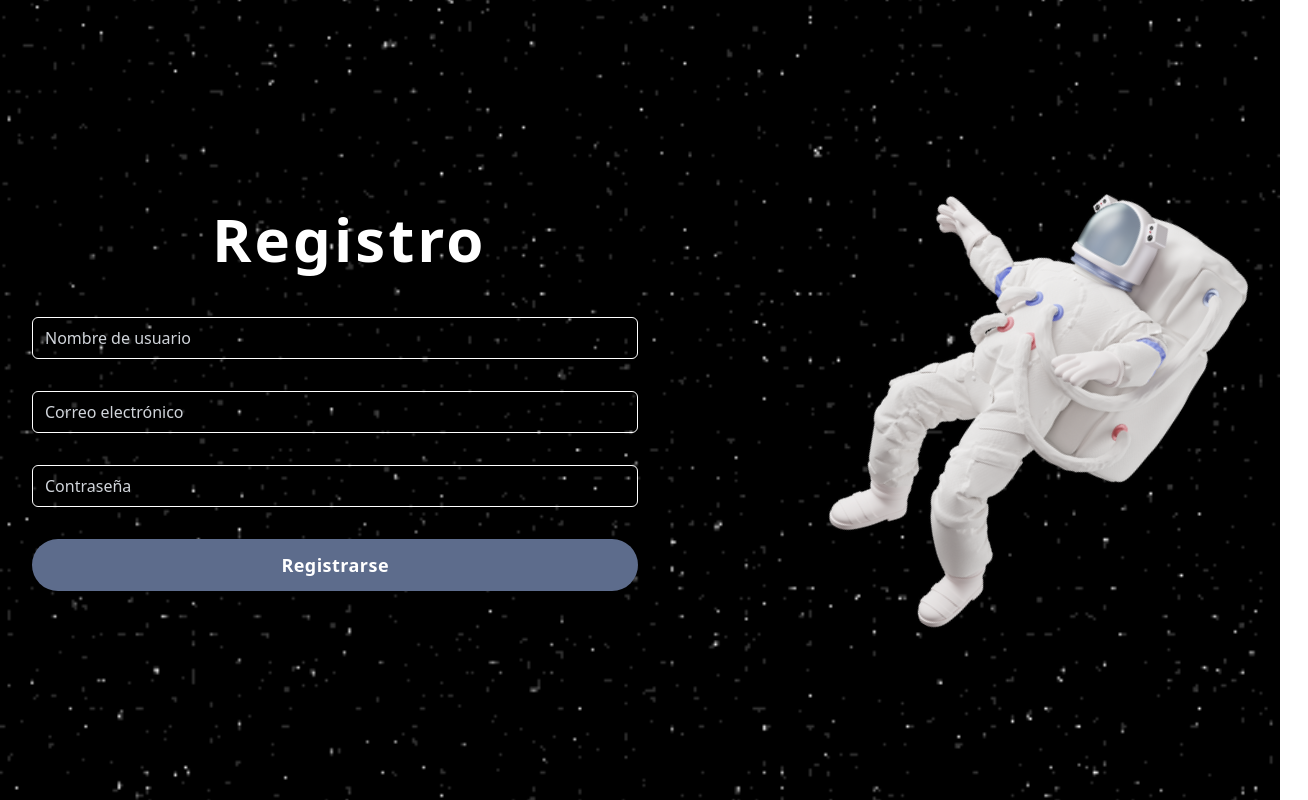
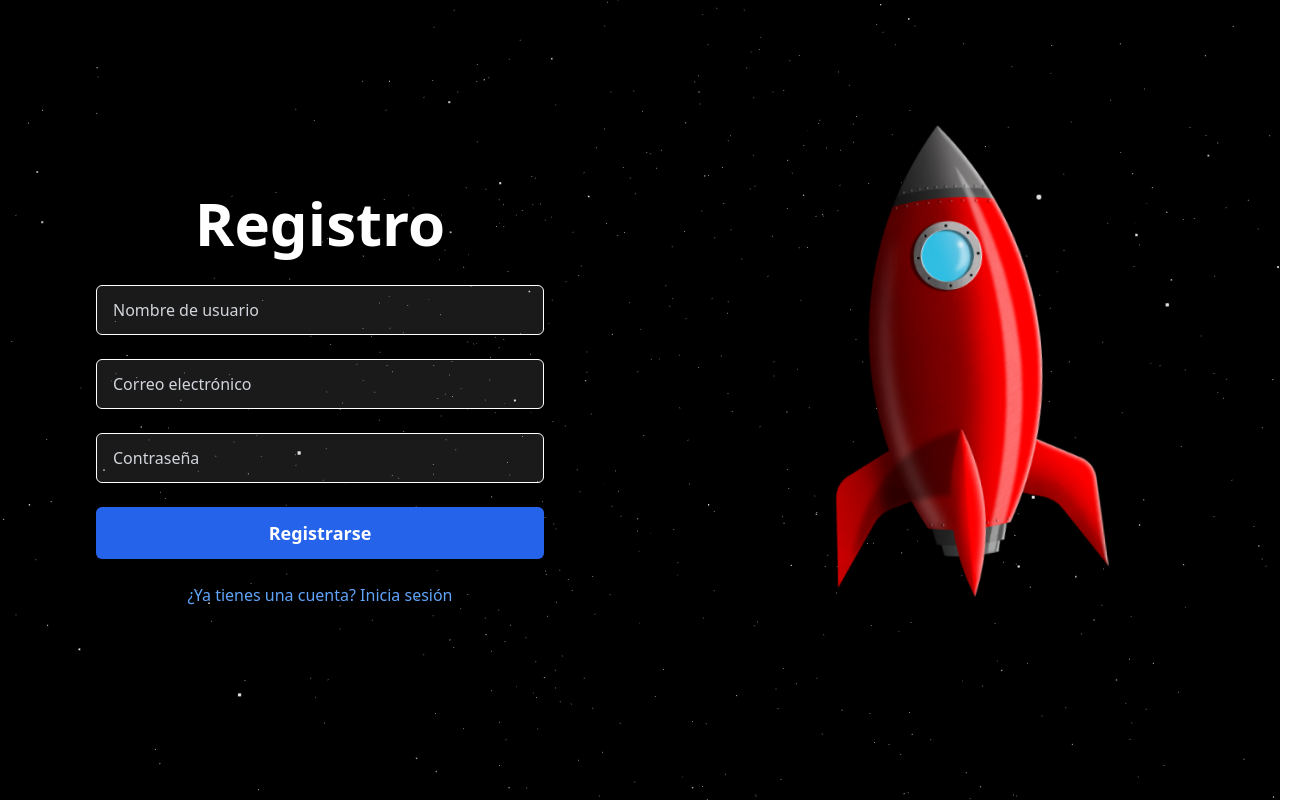
Before and after one commit to rotosaurio/spaceapps, a Next.js app: page /register in a window 1280 px wide. Shown: the whole page, 1308 px wide, since content can reach past the window. Built offline with nearby package versions, Linux system fonts and the light colour scheme.

Commit message:
Registro correcion

```diff
--- a/pages/index.js
+++ b/pages/index.js
@@ -89,7 +89,7 @@ export default function NASAGalaxyPortal() {
           transition={{ duration: 1 }}
           className="text-6xl font-bold mb-4 text-white"
         >
-          Explora el Cosmos
+          CosmoXplora
         </motion.h1>
         <motion.p
           initial={{ opacity: 0 }}
--- a/pages/login.js
+++ b/pages/login.js
@@ -1,8 +1,68 @@
-import React, { useState, useEffect } from 'react';
+'use client'
+
+import React, { useState, useEffect, useRef, useMemo } from 'react';
 import Head from 'next/head';
 import Image from 'next/image';
 import { useRouter } from 'next/router';
 import { signIn, useSession } from "next-auth/react";
+import { Canvas, useFrame } from '@react-three/fiber'
+import { Points, PointMaterial } from '@react-three/drei'
+import * as THREE from 'three'
+import { motion } from 'framer-motion'
+
+function Stars({ count = 5000 }) {
+  const points = useMemo(() => {
+    const p = new Array(count).fill().map(() => (Math.random() - 0.5) * 20)
+    return new Float32Array(p)
+  }, [count])
+
+  const ref = useRef()
+  useFrame((state, delta) => {
+    ref.current.rotation.x -= delta / 20
+    ref.current.rotation.y -= delta / 30
+  })
+
+  return (
+    <group rotation={[0, 0, Math.PI / 4]}>
+      <Points ref={ref} positions={points} stride={3} frustumCulled={false}>
+        <PointMaterial
+          transparent
+          color="#ffffff"
+          size={0.02}
+          sizeAttenuation={true}
+          depthWrite={false}
+          blending={THREE.AdditiveBlending}
+        />
+      </Points>
+    </group>
+  )
+}
+
+function InvisiblePlanet() {
+  const ref = useRef()
+  useFrame((state) => {
+    ref.current.rotation.y += 0.001
+  })
+
+  return (
+    <mesh ref={ref} position={[3, -2, -5]}>
+      <sphereGeometry args={[2, 32, 32]} />
+      <meshBasicMaterial color="#000000" transparent opacity={0} />
+    </mesh>
+  )
+}
+
+function Scene() {
+  return (
+    <>
+      <color attach="background" args={["#000000"]} />
+      <Stars />
+      <InvisiblePlanet />
+      <ambientLight intensity={0.1} />
+      <pointLight position={[10, 10, 10]} intensity={0.5} />
+    </>
+  )
+}
 
 export default function Login() {
   const [correo, setCorreo] = useState('');
@@ -58,30 +118,32 @@ export default function Login() {
     }
   };
 
-  // Usa una variable de entorno para la ruta del GIF, con una ruta por defecto
-  const backgroundGif = process.env.NEXT_PUBLIC_BACKGROUND_GIF || '/star-4773.gif';
-  // Usa una variable de entorno para la ruta de tu imagen, con una ruta por defecto
   const rightImage = process.env.NEXT_PUBLIC_RIGHT_IMAGE || '/astro.png';
 
   return (
-    <div
-      className="min-h-screen flex bg-cover bg-center bg-no-repeat"
-      style={{backgroundImage: `url('${backgroundGif}')`}}
-    >
+    <div className="relative w-full h-screen overflow-hidden bg-black text-white font-sans">
+      <Canvas className="absolute inset-0">
+        <Scene />
+      </Canvas>
+
       <Head>
         <title>Iniciar Sesión</title>
         <meta name="description" content="Página de inicio de sesión" />
         <link rel="icon" href="/favicon.ico" />
       </Head>
 
+      <div className="absolute inset-0 flex z-10">
         <main className="w-2/3 p-8 pr-24 flex items-center">
           <div className="w-full max-w-2x1">
-          <h1
+            <motion.h1
+              initial={{ opacity: 0, y: -50 }}
+              animate={{ opacity: 1, y: 0 }}
+              transition={{ duration: 1 }}
               className="text-6xl font-bold text-white mb-12 drop-shadow-lg tracking-wider"
               style={{ textIndent: '3em' }}
             >
               Iniciar Sesión
-          </h1>
+            </motion.h1>
             {error && <p className="text-red-500 mb-4">{error}</p>}
             <form className="space-y-8" onSubmit={handleSubmit}>
               <div>
@@ -104,34 +166,47 @@ export default function Login() {
                   onChange={(e) => setContraseña(e.target.value)}
                 />
               </div>
-            <div className="mt-8 space-y-4">
-              <button
+              <div className="mt-8 flex space-x-4">
+                <motion.button
                   type="submit"
-                className="w-full bg-[#5D6C8C] text-white py-2 px-8 rounded-full hover:bg-[#4A5670] focus:outline-none focus:ring-2 focus:ring-[#5D6C8C] focus:ring-opacity-50 transition duration-300 text-lg font-semibold tracking-wide"
+                  className="flex-1 bg-[#5D6C8C] text-white py-2 px-8 rounded-full hover:bg-[#4A5670] focus:outline-none focus:ring-2 focus:ring-[#5D6C8C] focus:ring-opacity-50 transition duration-300 text-lg font-semibold tracking-wide"
+                  whileHover={{ scale: 1.05 }}
+                  whileTap={{ scale: 0.95 }}
                 >
                   Iniciar Sesión
-              </button>
-              <button
+                </motion.button>
+                <motion.button
                   type="button"
                   onClick={handleGoogleSignIn}
-                className="w-full bg-[#5D6C8C] text-white py-2 px-8 rounded-full hover:bg-[#4A5670] focus:outline-none focus:ring-2 focus:ring-[#5D6C8C] focus:ring-opacity-50 transition duration-300 text-lg font-semibold tracking-wide flex items-center justify-center"
+                  className="flex-1 bg-[#5D6C8C] text-white py-2 px-8 rounded-full hover:bg-[#4A5670] focus:outline-none focus:ring-2 focus:ring-[#5D6C8C] focus:ring-opacity-50 transition duration-300 text-lg font-semibold tracking-wide flex items-center justify-center"
+                  whileHover={{ scale: 1.05 }}
+                  whileTap={{ scale: 0.95 }}
                 >
-                <img src="/google.png" alt="Google" className="w-14 h-10 mr-2" />
-                Iniciar con Google
-              </button>
+                  <img src="/google.png" alt="Google" className="w-6 h-6 mr-2" />
+                  Google
+                </motion.button>
               </div>
             </form>
           </div>
         </main>
 
         <div className="w-1/2 flex items-center justify-center p-8">
-        <div
+          <motion.div
             className="relative w-full h-full"
             style={{
               maxWidth: '65%',
               maxHeight: '90%',
               transform: `rotate(30deg) translateY(${imagePosition}px)`,
               transition: 'transform 0.5s ease-out'
+            }}
+            animate={{
+              rotate: [30, 35, 25, 30],
+              y: [0, -20, 20, 0]
+            }}
+            transition={{
+              duration: 10,
+              ease: "easeInOut",
+              repeat: Infinity,
             }}
           >
             <Image
@@ -140,8 +215,18 @@ export default function Login() {
               layout="fill"
               objectFit="contain"
             />
+          </motion.div>
         </div>
       </div>
+
+      <motion.div
+        initial={{ opacity: 0 }}
+        animate={{ opacity: 1 }}
+        transition={{ delay: 1, duration: 1 }}
+        className="absolute bottom-4 left-4 text-gray-500 text-sm z-10"
+      >
+        © {new Date().getFullYear()} Intolerantes al js
+      </motion.div>
     </div>
   );
 }
--- a/pages/register.js
+++ b/pages/register.js
@@ -1,7 +1,67 @@
-import React, { useState } from 'react';
+'use client'
+
+import React, { useState, useRef, useMemo } from 'react';
 import Head from 'next/head';
 import Image from 'next/image';
 import { useRouter } from 'next/router';
+import { Canvas, useFrame } from '@react-three/fiber'
+import { Points, PointMaterial } from '@react-three/drei'
+import * as THREE from 'three'
+import { motion } from 'framer-motion';
+
+function Stars({ count = 5000 }) {
+  const points = useMemo(() => {
+    const p = new Array(count).fill().map(() => (Math.random() - 0.5) * 20)
+    return new Float32Array(p)
+  }, [count])
+
+  const ref = useRef()
+  useFrame((_, delta) => {
+    ref.current.rotation.x -= delta / 20
+    ref.current.rotation.y -= delta / 30
+  })
+
+  return (
+    <group rotation={[0, 0, Math.PI / 4]}>
+      <Points ref={ref} positions={points} stride={3} frustumCulled={false}>
+        <PointMaterial
+          transparent
+          color="#ffffff"
+          size={0.02}
+          sizeAttenuation={true}
+          depthWrite={false}
+          blending={THREE.AdditiveBlending}
+        />
+      </Points>
+    </group>
+  )
+}
+
+function InvisiblePlanet() {
+  const ref = useRef()
+  useFrame(() => {
+    ref.current.rotation.y += 0.001
+  })
+
+  return (
+    <mesh ref={ref} position={[3, -2, -5]}>
+      <sphereGeometry args={[2, 32, 32]} />
+      <meshBasicMaterial color="#000000" transparent opacity={0} />
+    </mesh>
+  )
+}
+
+function Scene() {
+  return (
+    <>
+      <color attach="background" args={["#000000"]} />
+      <Stars />
+      <InvisiblePlanet />
+      <ambientLight intensity={0.1} />
+      <pointLight position={[10, 10, 10]} intensity={0.5} />
+    </>
+  )
+}
 
 export default function Register() {
   const [nombre, setNombre] = useState('');
@@ -31,10 +91,8 @@ export default function Register() {
       const data = await response.json();
 
       if (response.ok) {
-        // Registro exitoso, redirigir a la página de inicio de sesión o dashboard
         router.push('/login');
       } else {
-        // Mostrar error
         setError(data.error || 'Error en el registro');
       }
     } catch (error) {
@@ -43,38 +101,34 @@ export default function Register() {
     }
   };
 
-  // Usa una variable de entorno para la ruta del GIF, con una ruta por defecto
-  const backgroundGif = process.env.NEXT_PUBLIC_BACKGROUND_GIF || '/star-4773.gif';
-  // Usa una variable de entorno para la ruta de tu imagen, con una ruta por defecto
-  const rightImage = process.env.NEXT_PUBLIC_RIGHT_IMAGE || '/astro.png';
+  const rightImage = process.env.NEXT_PUBLIC_RIGHT_IMAGE || '/rocket.png';
 
   return (
-    <div
-      className="min-h-screen flex bg-cover bg-center bg-no-repeat"
-      style={{backgroundImage: `url('${backgroundGif}')`}}
-    >
+    <main className="relative w-full h-screen overflow-hidden bg-black text-white font-sans">
+      <Canvas className="absolute inset-0">
+        <Scene />
+      </Canvas>
+
       <Head>
         <title>Registro</title>
         <meta name="description" content="Página de registro" />
         <link rel="icon" href="/favicon.ico" />
       </Head>
 
-      <main className="w-2/3 p-8 pr-24 flex items-center">
-        <div className="w-full max-w-2xl">
-          <h1
-            className="text-6xl font-bold text-white mb-12 drop-shadow-lg tracking-wider"
-            style={{ textIndent: '3em' }}
-          >
+      <div className="absolute inset-0 flex flex-col md:flex-row z-10">
+        <div className="w-full md:w-1/2 p-8 flex items-center justify-center">
+          <div className="w-full max-w-md">
+            <h1 className="text-4xl md:text-6xl font-bold text-white mb-8 text-center">
               Registro
             </h1>
-          {error && <p className="text-red-500 mb-4">{error}</p>}
-          <form className="space-y-8" onSubmit={handleSubmit}>
+            {error && <p className="text-red-500 mb-4 text-center">{error}</p>}
+            <form className="space-y-6" onSubmit={handleSubmit}>
               <div>
                 <input
                   type="text"
                   placeholder="Nombre de usuario"
                   required
-                className="w-full px-3 py-2 bg-transparent border border-white rounded-md focus:outline-none focus:ring-2 focus:ring-blue-500 placeholder-gray-300 text-white"
+                  className="w-full px-4 py-3 bg-white bg-opacity-10 border border-white rounded-md focus:outline-none focus:ring-2 focus:ring-blue-500 placeholder-gray-300 text-white"
                   value={nombre}
                   onChange={(e) => setNombre(e.target.value)}
                 />
@@ -84,7 +138,7 @@ export default function Register() {
                   type="email"
                   placeholder="Correo electrónico"
                   required
-                className="w-full px-3 py-2 bg-transparent border border-white rounded-md focus:outline-none focus:ring-2 focus:ring-blue-500 placeholder-gray-300 text-white"
+                  className="w-full px-4 py-3 bg-white bg-opacity-10 border border-white rounded-md focus:outline-none focus:ring-2 focus:ring-blue-500 placeholder-gray-300 text-white"
                   value={correo}
                   onChange={(e) => setCorreo(e.target.value)}
                 />
@@ -94,33 +148,51 @@ export default function Register() {
                   type="password"
                   placeholder="Contraseña"
                   required
-                className="w-full px-3 py-2 bg-transparent border border-white rounded-md focus:outline-none focus:ring-2 focus:ring-blue-500 placeholder-gray-300 text-white"
+                  className="w-full px-4 py-3 bg-white bg-opacity-10 border border-white rounded-md focus:outline-none focus:ring-2 focus:ring-blue-500 placeholder-gray-300 text-white"
                   value={contraseña}
                   onChange={(e) => setContraseña(e.target.value)}
                 />
               </div>
-            <div className="mt-12">
+              <div>
                 <button
                   type="submit"
-                className="w-full bg-[#5D6C8C] text-white py-3 px-16 rounded-full hover:bg-[#4A5670] focus:outline-none focus:ring-2 focus:ring-[#5D6C8C] focus:ring-opacity-50 transition duration-300 text-lg font-semibold tracking-wide"
+                  className="w-full bg-blue-600 text-white py-3 px-6 rounded-md hover:bg-blue-700 focus:outline-none focus:ring-2 focus:ring-blue-500 focus:ring-opacity-50 transition duration-300 text-lg font-semibold"
                 >
                   Registrarse
                 </button>
               </div>
             </form>
-        </div>
-      </main>
-
-      <div className="w-1/2 flex items-center justify-center p-8">
-        <div className="relative w-full h-full" style={{ maxWidth: '65%', maxHeight: '90%' , transform: 'rotate(30deg)'}  }>
-          <Image
-            src={rightImage}
-            alt="Imagen de registro"
-            layout="fill"
-            objectFit="contain"
-          />
+            <div className="mt-6 text-center">
+              <a href="/login" className="text-blue-400 hover:text-blue-300 transition duration-300">
+                ¿Ya tienes una cuenta? Inicia sesión
+              </a>
             </div>
           </div>
         </div>
+
+        <div className="w-full md:w-1/2 flex items-center justify-center">
+          <motion.div
+            className="relative w-full h-full"
+            animate={{
+              rotate: [0, 10, -10, 0],
+              y: [0, -20, 20, 0]
+            }}
+            transition={{
+              duration: 10,
+              ease: "easeInOut",
+              repeat: Infinity,
+            }}
+          >
+            <Image
+              src={rightImage}
+              alt="Imagen del astronauta"
+              layout="fill"
+              objectFit="contain"
+              className="rounded-3xl"
+            />
+          </motion.div>
+        </div>
+      </div>
+    </main>
   );
 }
```
Also changed, not shown: public/rocket.png (added). Lines whose indentation alone changed are shown as unchanged.
